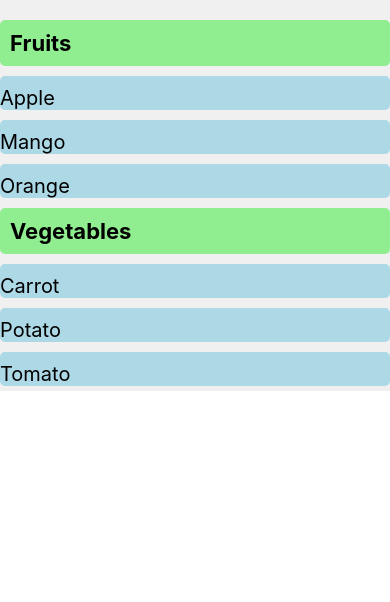
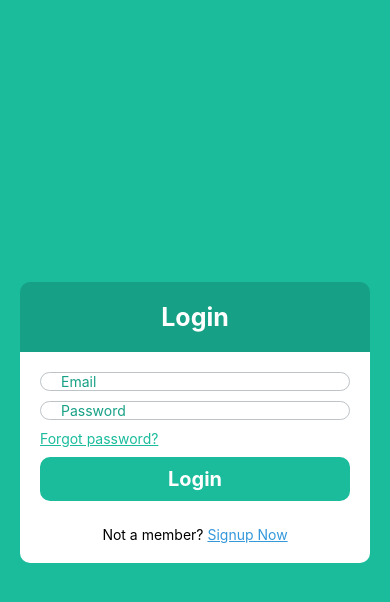
Before and after one commit to abhijitsinha-dev/react-native, a React Native app: screen / in a window 390 px wide. Shown: the top 602 px of the page. Built offline with nearby package versions, Linux system fonts and the light colour scheme.

Commit message:
Login form created

```diff
--- a/App.jsx
+++ b/App.jsx
@@ -9,6 +9,7 @@ import InputText from './src/components/InputText';
 import Styling from './src/components/Styling';
 import FlatListScreen from './src/components/FlatListScreen';
 import SectionListScreen from './src/components/SectionListScreen';
+import LoginForm from './src/components/LoginForm';
 
 const App = () => {
   return (
@@ -22,8 +23,9 @@ const App = () => {
       <Props />
       <InputText />
       <Styling />
-      <FlatListScreen /> */}
-      <SectionListScreen />
+      <FlatListScreen />
+      <SectionListScreen /> */}
+      <LoginForm />
     </View>
   );
 };
--- /dev/null
+++ b/src/components/LoginForm.jsx
@@ -0,0 +1,120 @@
+import {
+  View,
+  Text,
+  TextInput,
+  TouchableOpacity,
+  StyleSheet,
+  Dimensions,
+  Keyboard,
+} from 'react-native';
+import React, {useState} from 'react';
+
+const LoginForm = () => {
+  const [email, setEmail] = useState('');
+  const [password, setPassword] = useState('');
+  const handleLogin = () => {
+    console.log('Email: ', email);
+    console.log('Password', password);
+    setEmail('');
+    setPassword('');
+    Keyboard.dismiss();
+  };
+  return (
+    <View style={styles.container}>
+      <Text style={styles.headerText}>Login</Text>
+      <View style={styles.form}>
+        <TextInput
+          style={styles.input}
+          placeholder="Email"
+          value={email}
+          onChangeText={setEmail}
+          keyboardType="email-address"
+          autoCapitalize="none"
+          placeholderTextColor={'#16a085'}
+        />
+        <TextInput
+          style={styles.input}
+          placeholder="Password"
+          value={password}
+          onChangeText={setPassword}
+          secureTextEntry
+          placeholderTextColor={'#16a085'}
+        />
+        <Text style={styles.forgot}>Forgot password?</Text>
+        <TouchableOpacity style={styles.button} onPress={handleLogin}>
+          <Text style={styles.buttonText}>Login</Text>
+        </TouchableOpacity>
+        <Text style={styles.footer}>
+          Not a member?{' '}
+          <Text style={styles.link} onPress={() => console.log('Signup Now')}>
+            Signup Now
+          </Text>
+        </Text>
+      </View>
+    </View>
+  );
+};
+
+export default LoginForm;
+
+const windowHeight = Dimensions.get('window').height;
+const styles = StyleSheet.create({
+  container: {
+    backgroundColor: '#1abc9c',
+    height: windowHeight,
+    justifyContent: 'center',
+    alignItems: 'center',
+    paddingHorizontal: 20,
+  },
+  headerText: {
+    backgroundColor: '#16a085',
+    width: '100%',
+    textAlign: 'center',
+    padding: 20,
+    borderTopLeftRadius: 10,
+    borderTopRightRadius: 10,
+    color: 'white',
+    fontSize: 25,
+    fontWeight: 'bold',
+  },
+  form: {
+    backgroundColor: 'white',
+    width: '100%',
+    gap: 10,
+    padding: 20,
+    borderBottomLeftRadius: 10,
+    borderBottomRightRadius: 10,
+  },
+  input: {
+    borderWidth: 0.5,
+    borderColor: '#bdc3c7',
+    color: '#16a085',
+    paddingLeft: 20,
+    borderRadius: 20,
+  },
+  forgot: {
+    color: '#1abc9c',
+    textDecorationLine: 'underline',
+  },
+  button: {
+    width: '100%',
+    backgroundColor: '#1abc9c',
+    paddingVertical: 10,
+    borderRadius: 10,
+  },
+  buttonText: {
+    fontSize: 20,
+    color: 'white',
+    textAlign: 'center',
+    fontWeight: 'bold',
+  },
+  link: {
+    color: '#3498db',
+    textDecorationLine: 'underline',
+  },
+  footer: {
+    width: '100%',
+    textAlign: 'center',
+    marginTop: 15,
+  },
+});
```
